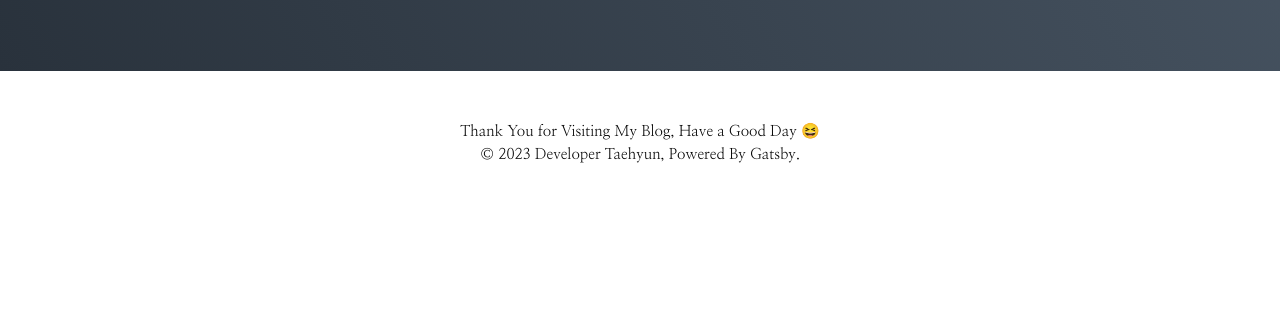
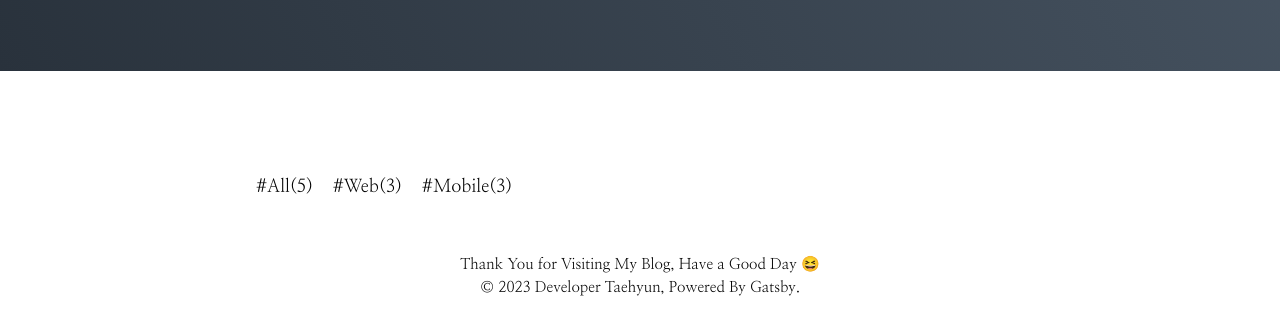
Before and after one commit to LLTae2/MyBlog, a Gatsby site: page / in a window 1280 px wide. Shown: the part 329-664 px from the top of the page. Built offline with nearby package versions, Linux system fonts and the light colour scheme; Gatsby itself is replaced by a stand-in of ours.

Commit message:
Update:: 카테고리 추가

```diff
--- /dev/null
+++ b/src/components/Main/CategoryList.tsx
@@ -0,0 +1,60 @@
+import { FunctionComponent, ReactNode } from 'react'
+import styled from '@emotion/styled'
+import { Link } from 'gatsby'
+
+export type CategoryListProps = {
+  selectedCategory: string
+  categoryList: {
+    [key: string]: number // 프로퍼티 이름은 문자열이고 값은 숫자일 때 나타내는 표기법
+  }
+}
+type CategoryItemProps = {
+  active: boolean
+}
+type GatsbyLinkProps = {
+  children: ReactNode
+  className?: string
+  to: string
+} & CategoryItemProps
+
+const CategoryListWrapper = styled.div`
+  display: flex;
+  flex-wrap: wrap;
+  width: 768px;
+  margin: 100px auto 0;
+`
+const CategoryItem = styled(({ active, ...props }: GatsbyLinkProps) => (
+  <Link {...props} />
+))<CategoryItemProps>`
+  margin-right: 20px;
+  padding: 5px 0;
+  font-size: 18px;
+  font-weight: ${({ active }) => (active ? 'border' : 'normal')};
+  cursor: pointer;
+
+  &:last-of-type {
+    margin-right: 0;
+  }
+`
+
+const CategoryList: FunctionComponent<CategoryListProps> = function ({
+  selectedCategory,
+  categoryList,
+}) {
+  console.log(selectedCategory)
+  return (
+    <CategoryListWrapper>
+      {Object.entries(categoryList).map(([name, count]) => (
+        <CategoryItem
+          to={`/?category=${name}`}
+          active={name === selectedCategory}
+          key={name}
+        >
+          #{name}({count})
+        </CategoryItem>
+      ))}
+    </CategoryListWrapper>
+  )
+}
+
+export default CategoryList
--- a/src/pages/index.tsx
+++ b/src/pages/index.tsx
@@ -3,6 +3,13 @@
 import GlobalStyle from 'components/common/GlobalStyle'
 import Introduction from 'components/Main/Introduction'
 import Footer from 'components/common/Footer'
+import CategoryList from 'components/Main/CategoryList'
+
+const CATEGORY_LIST = {
+  All: 5,
+  Web: 3,
+  Mobile: 3,
+}
 
 const Container = styled.div`
   display: flex;
@@ -15,6 +22,7 @@
     <Container>
       <GlobalStyle />
       <Introduction />
+      <CategoryList categoryList={CATEGORY_LIST} selectedCategory="web" />
       <Footer />
     </Container>
   )
```
